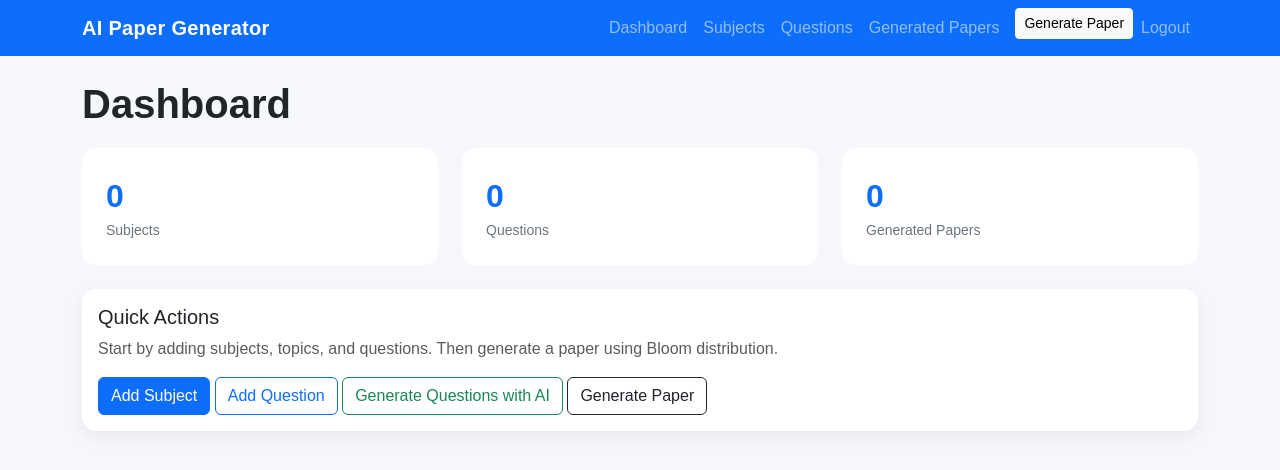
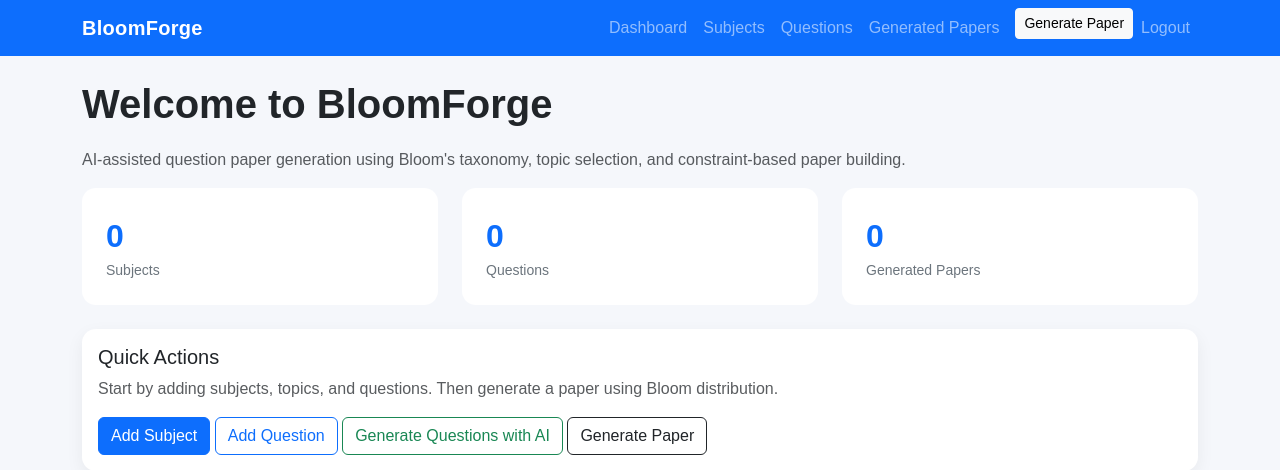
Before and after one commit to Seon-8/QuestionPaperGenerator, a Django app: page / in a window 1280 px wide. Shown: the top 470 px of the page. Run offline with Django 5.2, Linux system fonts and the light colour scheme; the visitor is signed in with stand-in values (Sample User, id 1); data that the repository does not hold is empty.

Commit message:
Added name BloomForge

```diff
--- a/templates/base.html
+++ b/templates/base.html
@@ -3,7 +3,7 @@
 <!DOCTYPE html>
 <html>
 <head>
-    <title>AI Question Paper Generator</title>
+    <title>BloomForge</title>
 
     <link href="https://cdn.jsdelivr.net/npm/bootstrap@5.3.3/dist/css/bootstrap.min.css" rel="stylesheet">
     <link rel="stylesheet" href="{% static 'css/style.css' %}">
@@ -13,7 +13,7 @@
     <nav class="navbar navbar-expand-lg navbar-dark bg-primary">
         <div class="container">
             <a class="navbar-brand" href="{% url 'dashboard' %}">
-                AI Paper Generator
+                BloomForge
             </a>
 
             <button class="navbar-toggler" type="button" data-bs-toggle="collapse" data-bs-target="#mainNavbar">
--- a/templates/papers/dashboard.html
+++ b/templates/papers/dashboard.html
@@ -1,7 +1,10 @@
 {% extends "base.html" %}
 
 {% block content %}
-<h1 class="page-title">Dashboard</h1>
+<h1 class="page-title">Welcome to BloomForge</h1>
+<p class="text-muted">
+    AI-assisted question paper generation using Bloom's taxonomy, topic selection, and constraint-based paper building.
+</p>
 
 <div class="row g-4 mb-4">
     <div class="col-md-4">
```
